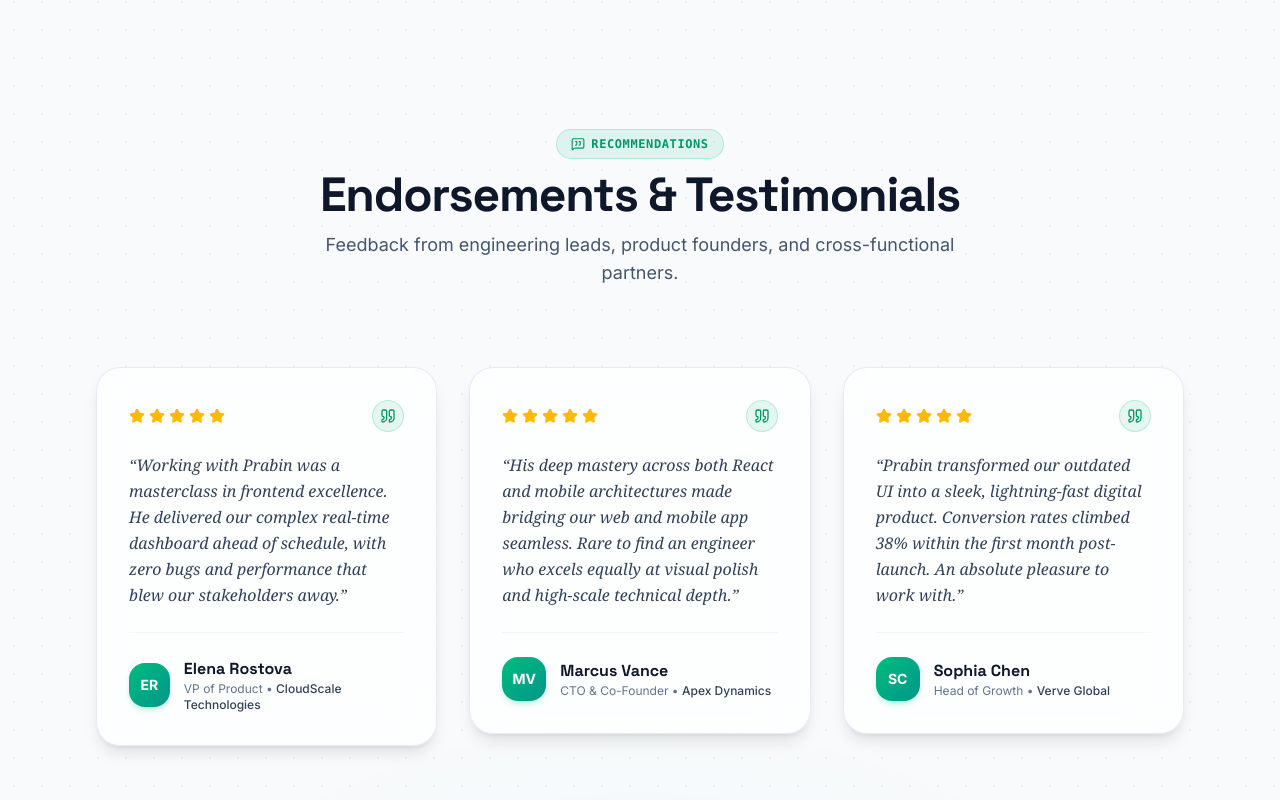
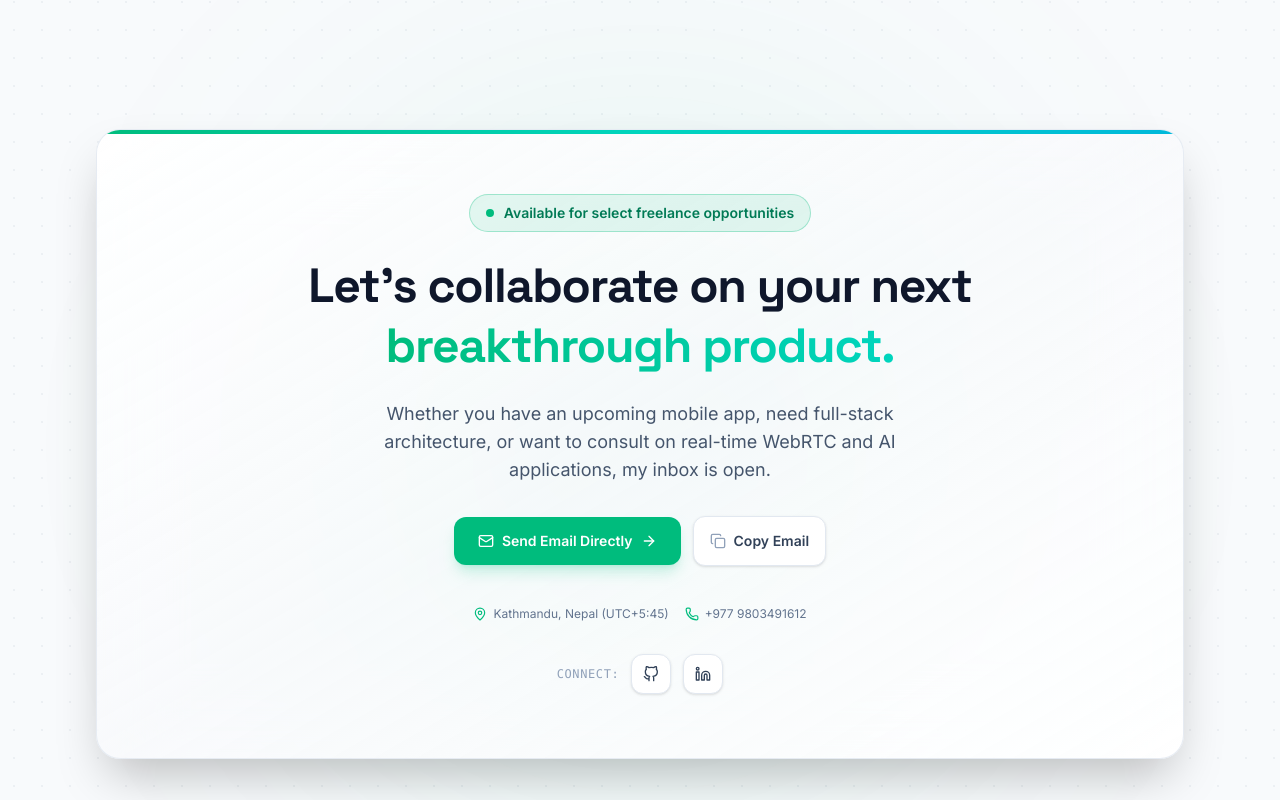
Before and after one commit to prabin2058/Update_portfolio, a Next.js app: page / in a window 1280 px wide. Shown: the part 5220-6020 px from the top of the page. Built offline with nearby package versions, Linux system fonts and the light colour scheme.

Commit message:
refactor(portfolio): remove deprecated testimonials section and references
Remove placeholder testimonials data and components from the main portfolio page.

```diff
--- a/src/app/page.tsx
+++ b/src/app/page.tsx
@@ -1,7 +1,6 @@
 import { Hero } from "@/components/hero/Hero";
 import { ProjectsSection } from "@/components/projects/ProjectsSection";
 import { ExperienceSection } from "@/components/experience/ExperienceSection";
-import { TestimonialsSection } from "@/components/testimonials/TestimonialsSection";
 import { ContactCTA } from "@/components/contact/ContactCTA";
 
 export default function Home() {
@@ -10,7 +9,6 @@ export default function Home() {
       <Hero />
       <ProjectsSection />
       <ExperienceSection />
-      <TestimonialsSection />
       <ContactCTA />
     </>
   );
--- a/src/components/testimonials/TestimonialCard.tsx
+++ /dev/null
@@ -1,60 +0,0 @@
-"use client";
-
-import { motion } from "framer-motion";
-import { Quote, Star } from "lucide-react";
-import { TestimonialItem } from "@/types";
-
-interface TestimonialCardProps {
-  testimonial: TestimonialItem;
-}
-
-export function TestimonialCard({ testimonial }: TestimonialCardProps) {
-  // Generate initials for avatar fallback
-  const initials = testimonial.author
-    .split(" ")
-    .map((n) => n[0])
-    .join("")
-    .slice(0, 2);
-
-  return (
-    <motion.div
-      whileHover={{ y: -6 }}
-      transition={{ duration: 0.25, ease: "easeOut" }}
-      className="rounded-3xl p-6 sm:p-8 bg-white/70 dark:bg-slate-900/70 border border-slate-200/80 dark:border-slate-800 backdrop-blur-xl shadow-lg hover:shadow-2xl hover:border-emerald-500/30 transition-all duration-300 flex flex-col justify-between h-full min-w-[280px] sm:min-w-0 snap-center"
-    >
-      <div>
-        {/* Rating stars & quote icon */}
-        <div className="flex items-center justify-between mb-5">
-          <div className="flex items-center gap-1 text-amber-400">
-            {[...Array(5)].map((_, i) => (
-              <Star key={i} className="w-4 h-4 fill-amber-400" />
-            ))}
-          </div>
-          <div className="w-8 h-8 rounded-full bg-emerald-500/10 border border-emerald-500/20 flex items-center justify-center text-emerald-600 dark:text-emerald-400">
-            <Quote className="w-4 h-4" />
-          </div>
-        </div>
-
-        {/* Quote content */}
-        <p className="text-sm sm:text-base text-slate-700 dark:text-slate-200 leading-relaxed italic font-serif">
-          &ldquo;{testimonial.quote}&rdquo;
-        </p>
-      </div>
-
-      {/* Author Info */}
-      <div className="pt-6 mt-6 border-t border-slate-100 dark:border-slate-800/80 flex items-center gap-3.5">
-        <div className="w-11 h-11 rounded-2xl bg-gradient-to-br from-emerald-500 to-teal-600 flex items-center justify-center text-white font-bold text-sm shadow-md shadow-emerald-500/20">
-          {initials}
-        </div>
-        <div>
-          <h4 className="font-heading font-bold text-sm sm:text-base text-slate-900 dark:text-white">
-            {testimonial.author}
-          </h4>
-          <p className="text-xs text-slate-500 dark:text-slate-400">
-            {testimonial.role} • <span className="font-medium text-slate-700 dark:text-slate-300">{testimonial.company}</span>
-          </p>
-        </div>
-      </div>
-    </motion.div>
-  );
-}
--- a/src/components/testimonials/TestimonialsSection.tsx
+++ /dev/null
@@ -1,42 +0,0 @@
-"use client";
-
-import { MessageSquareQuote } from "lucide-react";
-import { Container } from "@/components/common/Container";
-import { MotionWrapper } from "@/components/common/MotionWrapper";
-import { TestimonialCard } from "@/components/testimonials/TestimonialCard";
-import { testimonialsData } from "@/data/testimonials";
-
-export function TestimonialsSection() {
-  return (
-    <section id="testimonials" className="py-20 md:py-28 lg:py-32 relative">
-      <Container>
-        {/* Section Header */}
-        <div className="text-center max-w-2xl mx-auto mb-16 md:mb-20">
-          <MotionWrapper direction="down">
-            <span className="inline-flex items-center gap-1.5 px-3.5 py-1.5 rounded-full text-xs font-mono font-semibold uppercase tracking-wider text-emerald-600 dark:text-emerald-400 bg-emerald-500/10 border border-emerald-500/20 mb-3">
-              <MessageSquareQuote className="w-3.5 h-3.5" />
-              <span>Recommendations</span>
-            </span>
-            <h2 className="text-3xl sm:text-4xl md:text-5xl font-bold font-heading text-slate-900 dark:text-white tracking-tight">
-              Endorsements & Testimonials
-            </h2>
-            <p className="mt-3 text-base sm:text-lg text-slate-600 dark:text-slate-400">
-              Feedback from engineering leads, product founders, and cross-functional partners.
-            </p>
-          </MotionWrapper>
-        </div>
-
-        {/* Testimonials Container: Swipeable on mobile, 3-column grid on desktop */}
-        <div className="flex md:grid md:grid-cols-3 gap-6 lg:gap-8 overflow-x-auto md:overflow-visible snap-x snap-mandatory pb-6 md:pb-0 -mx-4 px-4 sm:mx-0 sm:px-0 scrollbar-none">
-          {testimonialsData.map((item, index) => (
-            <div key={item.id} className="min-w-[85vw] sm:min-w-[340px] md:min-w-0 snap-center">
-              <MotionWrapper delay={index * 0.15}>
-                <TestimonialCard testimonial={item} />
-              </MotionWrapper>
-            </div>
-          ))}
-        </div>
-      </Container>
-    </section>
-  );
-}
--- a/src/data/testimonials.ts
+++ /dev/null
@@ -1,32 +0,0 @@
-import { TestimonialItem } from "@/types";
-
-export const testimonialsData: TestimonialItem[] = [
-  {
-    id: "test-1",
-    // TODO: Replace with real testimonial quotes
-    quote:
-      "Working with Prabin was a masterclass in frontend excellence. He delivered our complex real-time dashboard ahead of schedule, with zero bugs and performance that blew our stakeholders away.",
-    author: "Elena Rostova",
-    role: "VP of Product",
-    company: "CloudScale Technologies",
-    avatarUrl: "/avatars/elena.webp",
-  },
-  {
-    id: "test-2",
-    quote:
-      "His deep mastery across both React and mobile architectures made bridging our web and mobile app seamless. Rare to find an engineer who excels equally at visual polish and high-scale technical depth.",
-    author: "Marcus Vance",
-    role: "CTO & Co-Founder",
-    company: "Apex Dynamics",
-    avatarUrl: "/avatars/marcus.webp",
-  },
-  {
-    id: "test-3",
-    quote:
-      "Prabin transformed our outdated UI into a sleek, lightning-fast digital product. Conversion rates climbed 38% within the first month post-launch. An absolute pleasure to work with.",
-    author: "Sophia Chen",
-    role: "Head of Growth",
-    company: "Verve Global",
-    avatarUrl: "/avatars/sophia.webp",
-  },
-];
```
